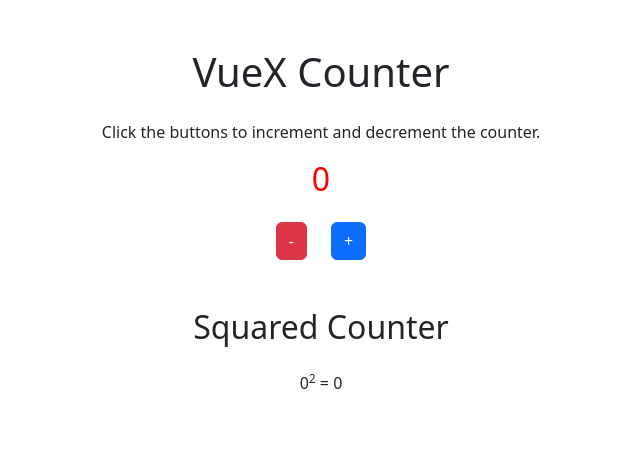
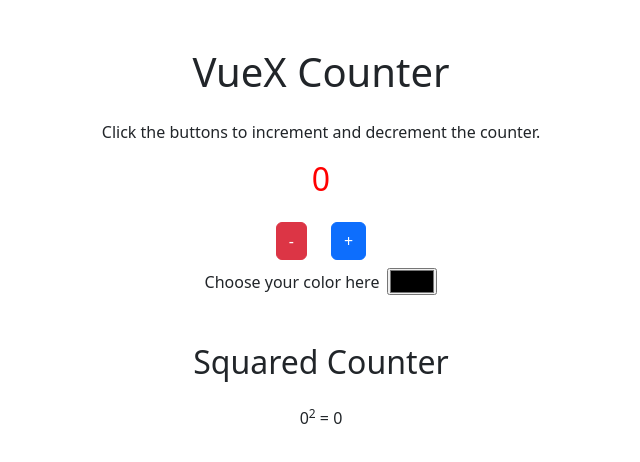
Before and after one commit to ErJump/vue-vuex, a Vue app: page /#/ in a window 1280 px wide. Shown: the top 462 px of the page, without its empty margins (319-959 px from the left). Built offline with nearby package versions, Linux system fonts and the light colour scheme.

Commit message:
feat: :sparkles: Adds color state with two-way-binding

```diff
--- a/src/store/index.js
+++ b/src/store/index.js
@@ -17,6 +17,9 @@
     },
     incrementCounter(state, randomNumber) {
       state.counter += randomNumber
+    },
+    setColor(state, color) {
+      state.color = color
     }
   },
   actions: {
--- a/src/views/HomeView.vue
+++ b/src/views/HomeView.vue
@@ -1,7 +1,7 @@
 <template>
   <div class="home container-lg py-5">
     <div class="row">
-      <div class="col-12 text-center mb-5">
+      <div class="col-12 text-center mb-2">
         <h1 class="mb-4">VueX Counter</h1>
         <p>Click the buttons to increment and decrement the counter.</p>
         <h2 class="ms_counter mb-4" :style="{color: $store.state.color}">
@@ -9,6 +9,10 @@
         </h2>
         <button class="btn btn-danger me-4" @click="$store.dispatch('decrementCounter')">-</button>
         <button class="btn btn-primary" @click="$store.dispatch('incrementCounter')">+</button>
+      </div>
+      <div class="col-12 d-flex align-items-center justify-content-center mb-5">
+        <label for="color" class="me-2">Choose your color here</label>
+        <input type="color" v-model="color">
       </div>
       <div class="col-12 text-center">
         <h2 class="mb-4">Squared Counter</h2>
@@ -22,6 +26,15 @@
 
 export default {
   name: 'HomeView',
-
+  computed: {
+    color: {
+      get() {
+        return this.$store.state.color
+      },
+      set(value) {
+        this.$store.commit('setColor', value)
+      }
+    }
+  }
 }
 </script>
```
